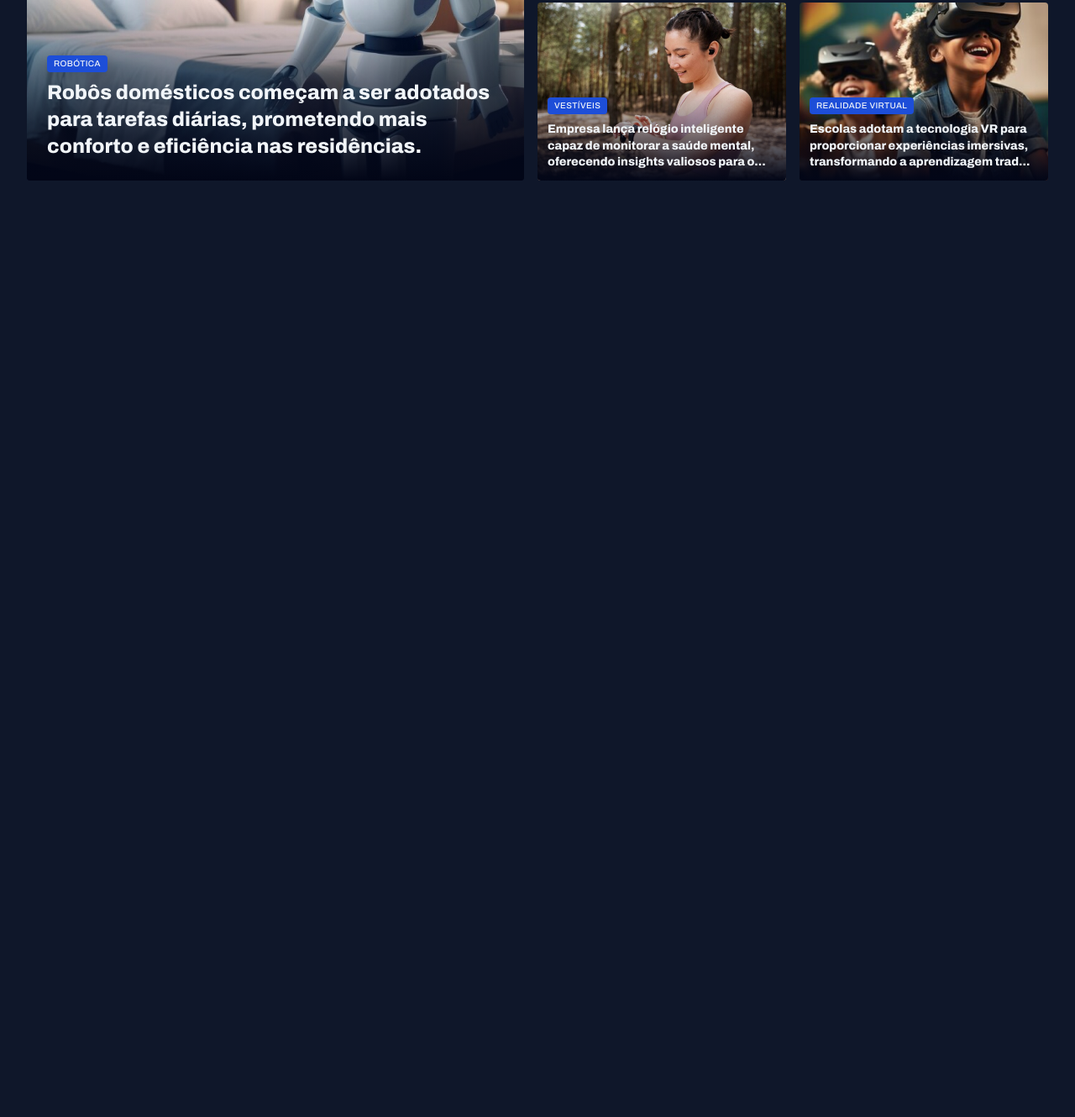
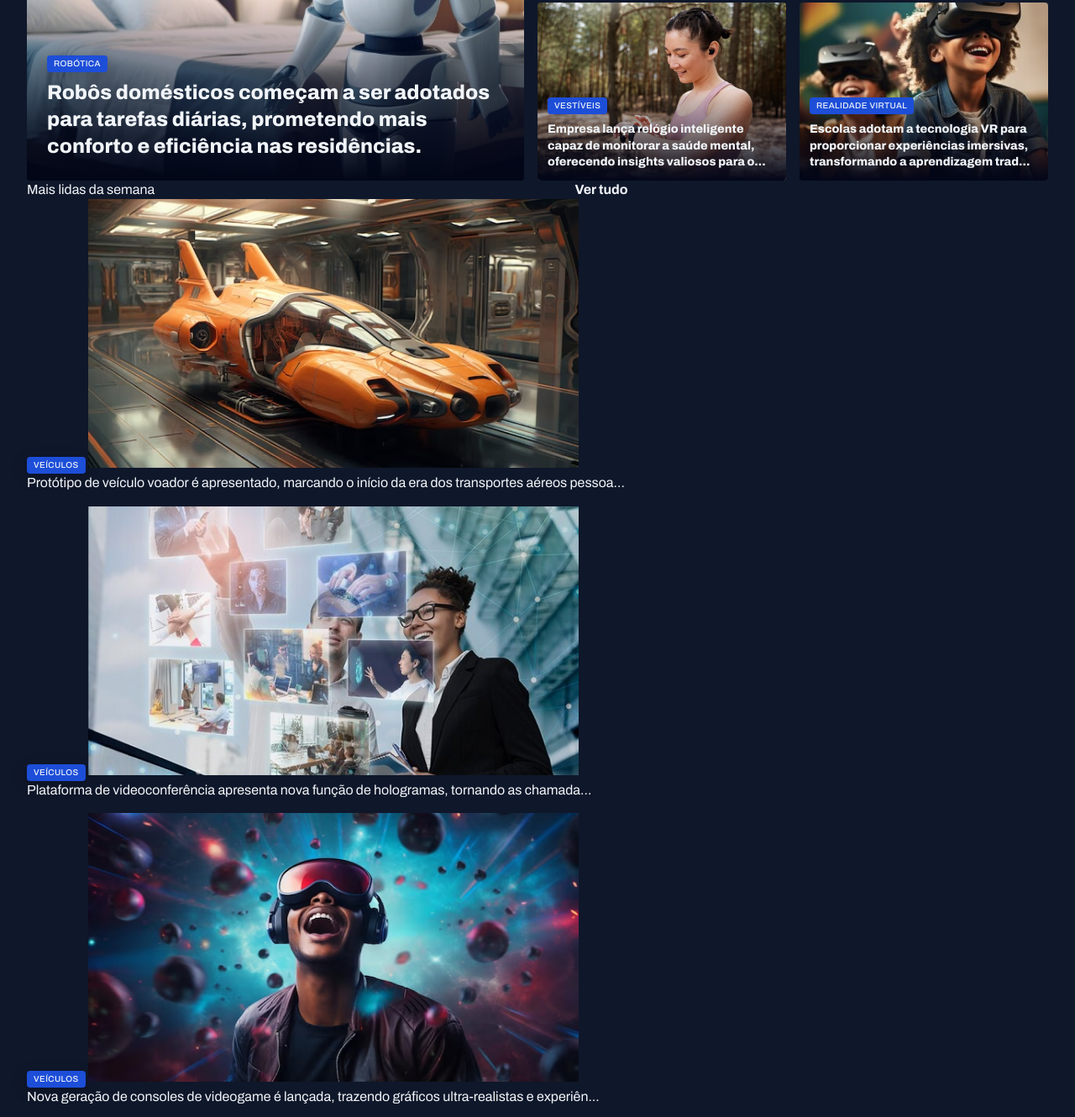
Before and after one commit to bruno-miho-dev/projeto-portal-de-noticias, a plain HTML site: page index.html in a window 1280 px wide. Shown: the part 380-1710 px from the top of the page at 84% size. Before the commit the page ends 800 px from the top, so only its background shows below. Drawn offline with Linux system fonts and the light colour scheme.

Commit message:
estruturando a seção mais lidas da semana

```diff
--- a/index.html
+++ b/index.html
@@ -124,6 +124,64 @@
           </figure>
         </div>
       </section>
+
+      <section id="weekly">
+        <header class="grid grid-flow-col">
+          <h3>Mais lidas da semana</h3>
+          <a href="#" class="grid grid-flow-col">
+            <strong>Ver tudo</strong>
+            <span></span>
+          </a>
+        </header>
+
+        <div class="grid gap-16">
+          <figure>
+            <span class="content-tag">veículos</span>
+            <img
+              src="assets/images/Image 06.png"
+              alt="Protótipo de veículo voador é apresentado, marcando o início da
+              era dos transportes aéreos pessoais"
+            />
+            <p>
+              Protótipo de veículo voador é apresentado, marcando o início da
+              era dos transportes aéreos pessoa...
+            </p>
+          </figure>
+          <figure>
+            <span class="content-tag">veículos</span>
+            <img
+              src="assets/images/Image 07.png"
+              alt="Plataforma de videoconferência apresenta nova função de hologramas, tornando as chamadas virtuais mais realistas e envolventes."
+            />
+            <p>
+              Plataforma de videoconferência apresenta nova função de
+              hologramas, tornando as chamada...
+            </p>
+          </figure>
+          <figure>
+            <span class="content-tag">veículos</span>
+            <img
+              src="assets/images/Image 08.png"
+              alt="Nova geração de consoles de videogame é lançada, trazendo gráficos ultra-realistas e experiências de jogo totalmente envolventes."
+            />
+            <p>
+              Nova geração de consoles de videogame é lançada, trazendo gráficos
+              ultra-realistas e experiên...
+            </p>
+          </figure>
+          <figure>
+            <span class="content-tag">veículos</span>
+            <img
+              src="assets/images/Image 09.png"
+              alt="Projeto busca oferecer internet de alta velocidade em áreas remotas através de satélites."
+            />
+            <p>
+              Projeto busca oferecer internet de alta velocidade em áreas
+              remotas através de satélites.
+            </p>
+          </figure>
+        </div>
+      </section>
     </main>
   </body>
 </html>
```
